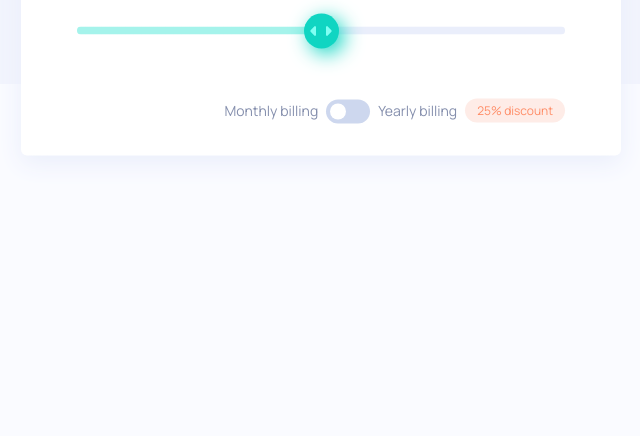
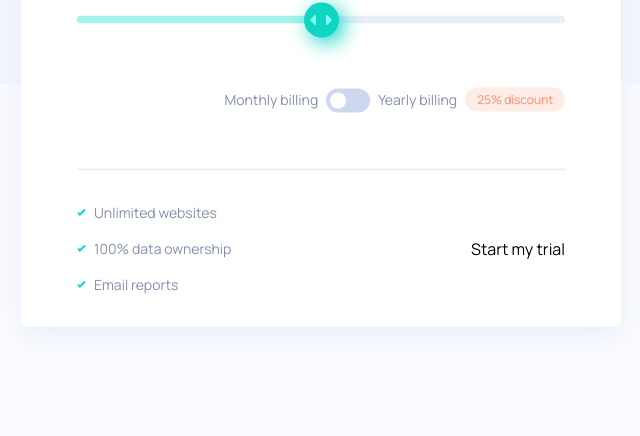
Before and after one commit to UnicornDad8/interactive-pricing-component, a plain HTML site: page index.html in a window 1280 px wide. Shown: the part 364-800 px from the top of the page, without its empty margins (319-959 px from the left). Drawn offline with nearby package versions, Linux system fonts and the light colour scheme.

Commit message:
Added trial ul styles

```diff
--- a/index.html
+++ b/index.html
@@ -23,7 +23,7 @@
         class="h-[56%] w-full bg-[#EAEEFB] opacity-50 rounded-bl-[260px] fixed top-0 left-0 z-10"
       ></div>
       <img
-        class="fixed z-20 top-[15%] left-[50%] -translate-x-[50%]"
+        class="fixed z-20 top-[13%] left-[50%] -translate-x-[50%]"
         src="./images/pattern-circles.svg"
       />
       <section
@@ -42,7 +42,7 @@
           </p>
         </div>
         <form
-          class="min-w-[340px] md:min-w-[600px] position absolute top-[50%] left-[50%] -translate-y-[50%] -translate-x-[50%] bg-white md:py-8 py-6 md:px-14 px-6 rounded-md blue-shadow"
+          class="min-w-[340px] md:min-w-[600px] position absolute top-[70%] md:top-[60%] left-[50%] -translate-y-[50%] -translate-x-[50%] bg-white md:py-8 py-6 md:px-14 px-6 rounded-md blue-shadow"
         >
           <div class="flex items-center justify-between">
             <h3
@@ -76,7 +76,7 @@
             />
           </div>
           <!-- Bill -->
-          <div class="mt-14">
+          <div class="mt-14 pb-14 border-b-2 border-[#eaeefb]">
             <label class="flex items-center justify-end gap-2">
               <span class="md:text-sm text-xs font-normal text-[#858FAD]"
                 >Monthly billing</span
@@ -95,6 +95,33 @@
               >
             </label>
           </div>
+
+          <!-- trial section -->
+          <div
+            class="flex md:flex-row flex-col items-center justify-center md:justify-between pt-8"
+          >
+            <ul class="flex flex-col gap-4">
+              <li
+                class="mx-auto md:mx-0 md:text-sm text-xs font-normal text-[#858FAD] flex items-center"
+              >
+                <img src="./images/icon-check.svg" alt="check" class="mr-2" />
+                Unlimited websites
+              </li>
+              <li
+                class="mx-auto md:mx-0 md:text-sm text-xs font-normal text-[#858FAD] flex items-center"
+              >
+                <img src="./images/icon-check.svg" alt="check" class="mr-2" />
+                100% data ownership
+              </li>
+              <li
+                class="mx-auto md:mx-0 md:text-sm text-xs font-normal text-[#858FAD] flex items-center"
+              >
+                <img src="./images/icon-check.svg" alt="check" class="mr-2" />
+                Email reports
+              </li>
+            </ul>
+            <button>Start my trial</button>
+          </div>
         </form>
       </section>
     </main>
```
